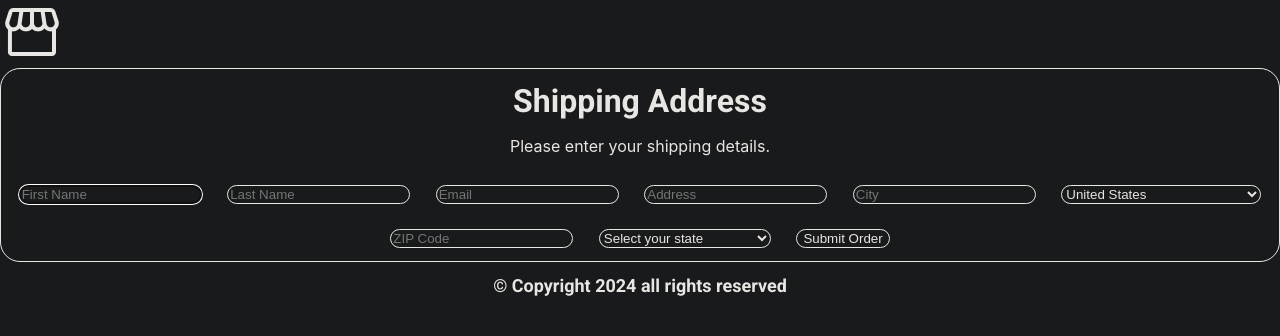
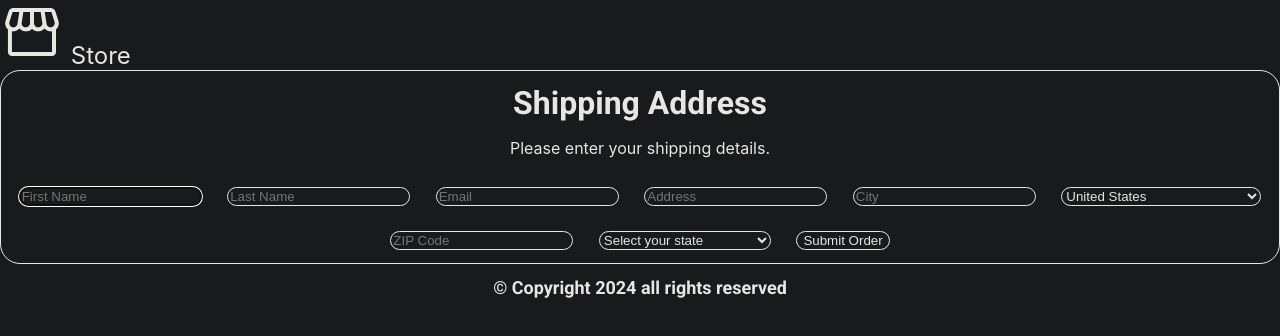
Before and after one commit to TroyWarez/basic-site, a React (Vite) app: page / in a window 1280 px wide. Shown: the top 336 px of the page. Built offline with nearby package versions, Linux system fonts and the light colour scheme.

Commit message:
better homebutton

```diff
--- /dev/null
+++ b/src/components/Homebutton/Homebutton.module.css
@@ -0,0 +1,5 @@
+.Homebutton {
+    text-decoration: none;
+    color: #e8e6e3;
+    font-size: x-large;
+}
--- /dev/null
+++ b/src/components/Homebutton/Homebutton.tsx
@@ -0,0 +1,11 @@
+import classes from "./Homebutton.module.css"
+import { Link } from "react-router-dom";
+const Homebutton = () => {
+    return (
+        <>
+        <Link className={classes.Homebutton}to="/"><img src={"storefrontIcon.png"} alt="Home" width="64"/> Store</Link>
+        </>
+    );
+};
+
+export default Homebutton;
--- a/src/pages/CheckoutPage.tsx
+++ b/src/pages/CheckoutPage.tsx
@@ -1,9 +1,9 @@
 import OrderForm from "../components/OrderForm/OrderForm";
-import { Link } from "react-router-dom";
+import Homebutton from "../components/Homebutton/Homebutton";
 const CheckoutPage = () => {
   return (
     <div>
-    <Link to="/"><img src={"storefrontIcon.png"} alt="Home" width="64"/></Link>
+    <Homebutton/>
     <OrderForm/>
     <footer>© Copyright {new Date().getFullYear()} all rights reserved</footer>
     </div>
```
